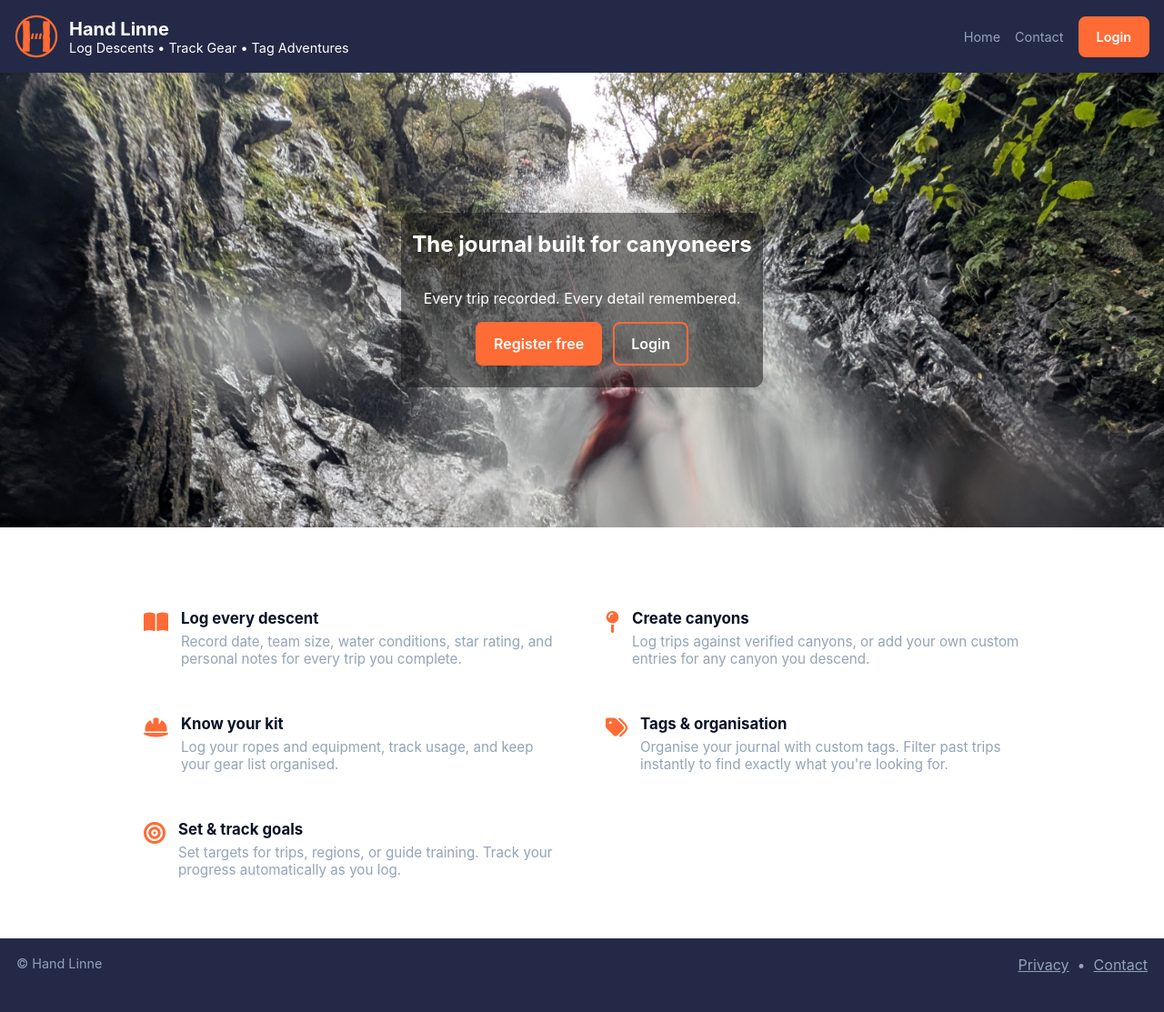
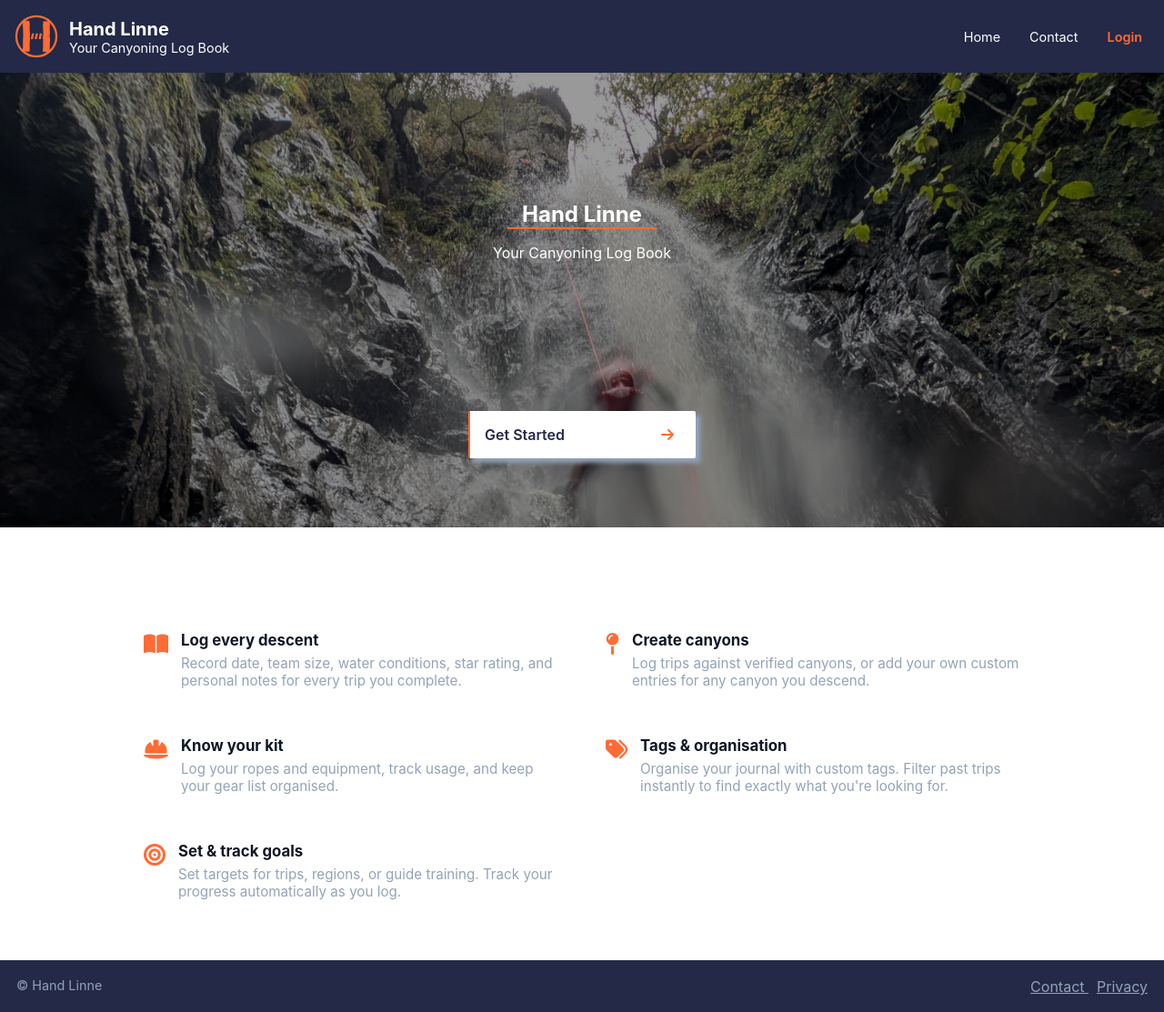
Before and after one commit to AranMason/CanyonJournal, a Jekyll site: the page built from docs/index.html, in a window 1280 px wide. Shown: the whole page at 91% size. Built offline with Jekyll 4.4.1, drawn with Linux system fonts in a browser that asks for light colours; before the commit the page ends 1089 px from its top, so only the background shows below that.

Commit message:
Updating the marketting website

```diff
--- /dev/null
+++ b/Gemfile
@@ -0,0 +1,3 @@
+gem 'wdm', '>= 0.1.0'
+gem 'jekyll-watch'
+gem 'webrick'
--- a/docs/_config.yml
+++ b/docs/_config.yml
@@ -1,4 +1,45 @@
 title: Hand Linne
+tagline: Your Canyoning Log Book
 description: Your personal canyoning log book and journal.
 url: https://www.handlinne.co.uk
+appUrl: https://app.handlinne.co.uk/
 baseurl: ""
+navigation:
+  header:
+    - title: Home
+      url: '/'
+    - title: Contact
+      url: '/contact'
+    - title: Login
+      url: 'https://app.handlinne.co.uk/login'
+      css: 'nav-cta'
+  footer:
+    - title: Contact
+      url: '/contact'
+    - title: Privacy
+      url: /privacy
+features:
+  - icon: fa-solid fa-book-open
+    title: Log every descent
+    text: >
+      Record date, team size, water conditions, star rating, and personal notes for every trip you complete.
+
+  - icon: fa-solid fa-map-pin
+    title: Create canyons
+    text: >
+      Log trips against verified canyons, or add your own custom entries for any canyon you descend.
+
+  - icon: fa-solid fa-helmet-safety
+    title: Know your kit
+    text: >
+      Log your ropes and equipment, track usage, and keep your gear list organised.
+
+  - icon: fa-solid fa-tags
+    title: Tags & organisation
+    text: >
+      Organise your journal with custom tags. Filter past trips instantly to find exactly what you're looking for.
+
+  - icon: fa-solid fa-bullseye
+    title: Set & track goals
+    text: >
+      Set targets for trips, regions, or guide training. Track your progress automatically as you log.
--- a/docs/_layouts/base.html
+++ b/docs/_layouts/base.html
@@ -10,7 +10,7 @@
   {% assign seo_description = page.description | default: site.description %}
   {% assign seo_image = page.og_image | default: '/assets/hero.jpg' %}
   <link rel="icon" href="/assets/favicon.svg" />
-  <title>{% if page.title %}{{ page.title }} — {% endif %}Hand Linne</title>
+  <title>{% if page.title %}{{ page.title }} - {% endif %}Hand Linne</title>
   <link rel="canonical" href="{{ canonical_url }}" />
   <link rel="stylesheet" href="/src/styles.css">
   <link rel="stylesheet" href="https://cdnjs.cloudflare.com/ajax/libs/font-awesome/6.5.2/css/all.min.css"
@@ -37,26 +37,34 @@
     <header class="header">
       <div class="brand">
         <img src="/assets/favicon.svg" width="48" height="48" alt="Hand Linne logo" />
-        <div>
-          <div class="site-title">Hand Linne</div>
-          <div class="small">Log Descents • Track Gear • Tag Adventures</div>
-        </div>
+        <a href="/" class="site-title-link">
+          <div class="site-title">{{ site.title }}</div>
+          <div class="small">{{ site.tagline }}</div>
+        </a>
       </div>
       <nav class="nav">
-        <a class="small" href="/">Home</a>
-        <a class="small" href="/contact.html">Contact</a>
-        <a class="small cta" href="https://app.handlinne.co.uk/">Login</a>
+        {% for item in site.navigation.header %}
+        <a class="nav-button small {{ item.css }}
+          {% if page.url == item.url %}active{% endif %}" href="{{ item.url }}">
+          {{ item.title }}
+        </a>
+        {% endfor %}
       </nav>
+
     </header>
-
-    {{ content }}
-
+    <main>
+      {{ content }}
+    </main>
     <footer class="footer">
-      <div class="small">© Hand Linne</div>
+      <div class="small">© {{ site.title }}</div>
       <div>
-        <a class="privacy-link" href="/privacy.html">Privacy</a>
-        &nbsp;•&nbsp;
-        <a class="privacy-link" href="/contact.html">Contact</a>
+        {% for item in site.navigation.footer %}
+        &nbsp;
+        <a class="privacy-link {{ item.css }}
+          {% if page.url == item.url %}active{% endif %}" href="{{ item.url }}">
+          {{ item.title }}
+        </a>
+        {% endfor %}
       </div>
     </footer>
   </div>
--- a/docs/index.html
+++ b/docs/index.html
@@ -3,53 +3,40 @@ layout: base
 title: Record your descents
 description: Hand Linne — your personal canyoning log book and journal.
 ---
-<section class="hero-image">
+<section class="hero">
   <div class="hero-cta">
-    <h1>The journal built for canyoneers</h1>
-    <p>Every trip recorded. Every detail remembered.</p>
+    <div class="hero-image"></div>
+    <div class="hero-title">
+      <h1>{{ site.title }}</h1>
+      <span>{{ site.tagline }}</span>
+    </div>
+    <!-- <p>Every trip recorded. Every detail remembered.</p>
     <div style="display:flex;gap:12px;flex-wrap:wrap;justify-content:center;">
-      <a class="cta" href="https://app.handlinne.co.uk/login?screen_hint=signup">Register free</a>
-      <a class="cta" style="background-color:unset;" href="https://app.handlinne.co.uk/">Login</a>
+      <a class="cta" href="{{ site.appUrl }}">Register free</a>
+      <a class="cta" style="background-color:unset;" href="{{ site.appUrl }}">Login</a>
+    </div> -->
   </div>
-  </div>
+  <a class="hero-cta-bar" href="{{ site.appUrl }}">
+    Get Started
+    <i class="fa-solid fa-arrow-right"></i>
+  </a>
 </section>
 
-<section class="hero">
+<section>
   <div class="hero-content">
     <div class="hero-left">
       <div class="features">
-
+        {% for feature in site.features %}
         <div class="feature">
-          <i class="fa-solid fa-book-open"></i>
-          <div><h3>Log every descent</h3>
-          <p>Record date, team size, water conditions, star rating, and personal notes for every trip you complete.</p></div>
+          <i class="{{ feature.icon }}"></i>
+          <div>
+            <h3>{{ feature.title }}</h3>
+            <p>{{ feature.text }}</p>
           </div>
-
-        <div class="feature">
-          <i class="fa-solid fa-map-pin"></i>
-          <div><h3>Create canyons</h3>
-          <p>Log trips against verified canyons, or add your own custom entries for any canyon you descend.</p></div>
         </div>
-
-        <div class="feature">
-          <i class="fa-solid fa-helmet-safety"></i>
-          <div><h3>Know your kit</h3>
-          <p>Log your ropes and equipment, track usage, and keep your gear list organised.</p></div>
-        </div>
-
-        <div class="feature">
-          <i class="fa-solid fa-tags"></i>
-          <div><h3>Tags &amp; organisation</h3>
-          <p>Organise your journal with custom tags. Filter past trips instantly to find exactly what you're looking for.</p></div>
-        </div>
-
-        <div class="feature">
-          <i class="fa-solid fa-bullseye"></i>
-          <div><h3>Set &amp; track goals</h3>
-          <p>Set targets for trips, regions, or guide training. Track your progress automatically as you log.</p></div>
+        {% endfor %}
       </div>
 
     </div>
   </div>
-  </div>
 </section>
--- a/docs/src/styles.css
+++ b/docs/src/styles.css
@@ -6,6 +6,23 @@
   --accent: #ff6b35;
   --muted: #94a3b8;
   --text: #ffffff;
+  --text-body: var(--card)
+}
+
+main {
+  flex: 1;
+  padding-left: auto;
+  padding-right: auto;
+  display: flex;
+  flex-wrap: wrap;
+  gap: 24px;
+  background-color: white;
+  justify-content: center;
+}
+
+section {
+  padding: 48px;
+  color: var(--text-body)
 }
 
 a {
@@ -43,7 +60,7 @@ body {
   justify-content: space-between;
   gap: 16px;
   padding: 16px;
-  flex-wrap: wrap;
+  flex-wrap: nowrap;
 }
 
 .brand {
@@ -51,7 +68,6 @@ body {
   align-items: center;
   gap: 12px;
   flex: 1;
-  min-width: 400px;
 }
 
 .logo {
@@ -70,43 +86,57 @@ body {
   font-weight: 700
 }
 
+.site-title-link {
+  color: var(--text);
+}
+
 .nav {
   flex: 1;
   justify-content: flex-end;
   display: flex;
   align-items: center;
-}
-
-.nav a {
-  color: var(--muted);
-  text-decoration: none;
-  margin-left: 16px
-}
-
-.nav a.cta {
-  color: var(--text)
+  gap: 1rem;
 }
 
 .hero {
-  flex: 1;
-  padding-left: auto;
-  padding-right: auto;
+  color: var(--text);
+
+  height: 500px;
+  width: 100%;
+  max-height: 60vh;
   display: flex;
-  flex-wrap: wrap;
-  gap: 24px;
-  padding: 48px;
-  background-color: white;
-  color: #081226;
-  justify-content: center;
+  padding: 0;
+  position: relative;
+}
+
+.hero h1 {
+  border-bottom: 2px solid var(--accent);
+  margin: 1rem;
 }
 
 .hero-image {
+  width: inherit;
+  height: inherit;
+  position: absolute;
+  top: 0;
+  bottom: 0;
+  left: 0;
+  right: 0;
+  max-width: 100%;
+  max-height: 100%;
   background-image: url("/assets/hero.jpg");
-  height: 500px;
-  width: 100%;
   background-size: cover;
   background-position: center;
-  display: flex;
+  filter: brightness(60%);
+}
+
+.hero-title {
+  z-index: 1;
+  position: absolute;
+  top: 25%;
+  text-wrap: nowrap;
+  text-align: center;
+  /* font-size: 1.5rem; */
 }
 
 .hero-cta {
@@ -120,20 +150,54 @@ body {
   border-radius: 10px;
 }
 
+.hero-cta-bar {
+  padding: 1rem 1.5rem 1rem 1rem;
+  box-shadow: 5px 5px 5px var(--muted);
+  border-left: 2px solid var(--accent);
+  position: absolute;
+  bottom: 10%;
+  max-width: 80%;
+  width: 250px;
+  border-radius: 2px;
+  background-color: white;
+  color: var(--bg);
+  left: 50%;
+  right: 50%;
+  transform: translate(-50%, -50%);
+  display: flex;
+  flex-direction: row;
+  align-items: center;
+  cursor: pointer;
+  font-weight: 600;
+  justify-content: space-between;
+
+  /* Add animation */
+  transition: transform 300ms ease, box-shadow 300ms ease;
+}
+
+.hero-cta-bar:hover {
+  transform: translate(-50%, -55%);
+  /* slight lift */
+  box-shadow: 8px 8px 12px var(--muted);
+}
+
+.hero-cta-bar>.fa-solid {
+  color: var(--accent);
+  transition: transform 300ms ease;
+}
+
+.hero-cta-bar:hover>.fa-solid {
+  transform: translateX(8px);
+  /* arrow moves further right */
+}
+
+
+
 .hero-left {
   flex: 1;
   min-width: 280px
 }
 
-.hero h1 {
-  font-size: 2rem;
-  margin: 0 0 8px
-}
-
-.hero p {
-  margin: 0 0 18px;
-  color: var(--muted)
-}
 
 .hero-content {
   flex: 1;
@@ -189,6 +253,18 @@ body {
   flex-wrap: wrap
 }
 
+.nav-button {
+  color: white;
+  padding: 0.5rem;
+  border-bottom: none;
+  box-sizing: border-box;
+}
+
+.nav-button:hover,
+.nav-button:active {
+  border-bottom: #ff6b35 3px solid;
+}
+
 .small {
   font-size: 0.9rem
 }
@@ -198,22 +274,9 @@ body {
   text-decoration: underline
 }
 
-.cta {
-  display: inline-flex;
-  align-items: center;
-  gap: 10px;
-  background: var(--accent);
-  color: #fff;
-  padding: 12px 18px;
-  border: var(--accent) solid 2px;
-  border-radius: 8px;
-  text-decoration: none;
+.nav-cta {
+  color: var(--accent);
   font-weight: 600;
-  width: fit-content;
-}
-
-.cta:hover {
-  background: #ff7a4d !important
 }
 
 @media(max-width:640px) {
```
Also changed, not shown: docs/contact.html (+4 -6 lines), docs/privacy.html (+17 -18 lines), Gemfile.lock (added). Lines whose indentation alone changed are shown as unchanged.
